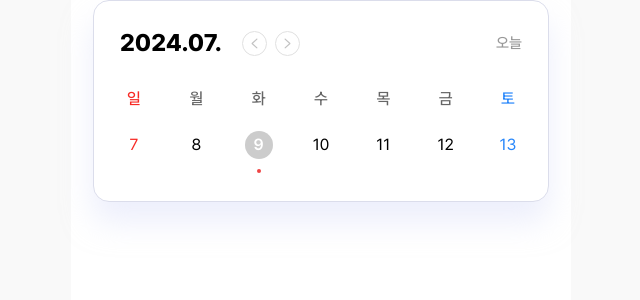
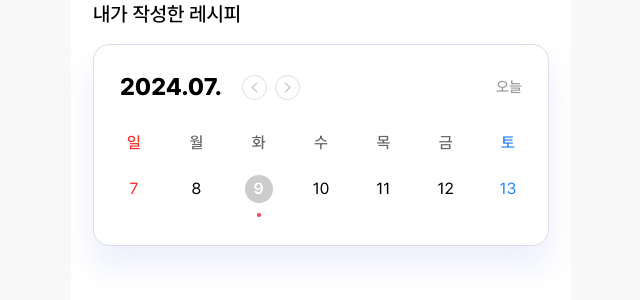
Before and after one commit to TeamMatDai/cook-cook, a Next.js app: page /mypage/recipe in a window 1280 px wide. Shown: the top 300 px of the page, without its empty margins (319-959 px from the left). Built offline with nearby package versions, Linux system fonts and the light colour scheme.

Commit message:
feat: 타이포그라피 적용

```diff
--- a/src/app/mypage/recipe/page.tsx
+++ b/src/app/mypage/recipe/page.tsx
@@ -3,6 +3,7 @@ import dayjs, { type Dayjs } from 'dayjs';
 import { useState } from 'react';
 import NavigateArrow from '@/icons/navigate-arrow.svg';
 import { cva } from 'class-variance-authority';
+import Typography from '@/components/Typography';
 
 const SUNDAY = 'sunday';
 const SATURDAY = 'saturday';
@@ -97,10 +98,16 @@ const MyRecipePage = () => {
   };
 
   return (
+    <>
+      <Typography as="strong" size="xl" weight="medium" className="block mb-4">
+        내가 작성한 레시피
+      </Typography>
       <div className="p-[26px_26px_20px] rounded-[16px] shadow-[0_20px_30px_0_rgba(220,224,249,0.5)] border border-solid border-[#dbddeb] bg-white">
         <div className="flex justify-between mb-7">
           <div className="flex">
-          <div className="font-extrabold text-2xl w-[122px]">{selectedDate.format('YYYY.MM.')}</div>
+            <div className="font-extrabold text-2xl w-[122px]">
+              {selectedDate.format('YYYY.MM.')}
+            </div>
             <div className="flex gap-2">
               <button onClick={handlePreviousWeek}>
                 <NavigateArrow />
@@ -155,6 +162,7 @@ const MyRecipePage = () => {
           ))}
         </div>
       </div>
+    </>
   );
 };
 
```
Lines whose indentation alone changed are shown as unchanged.
